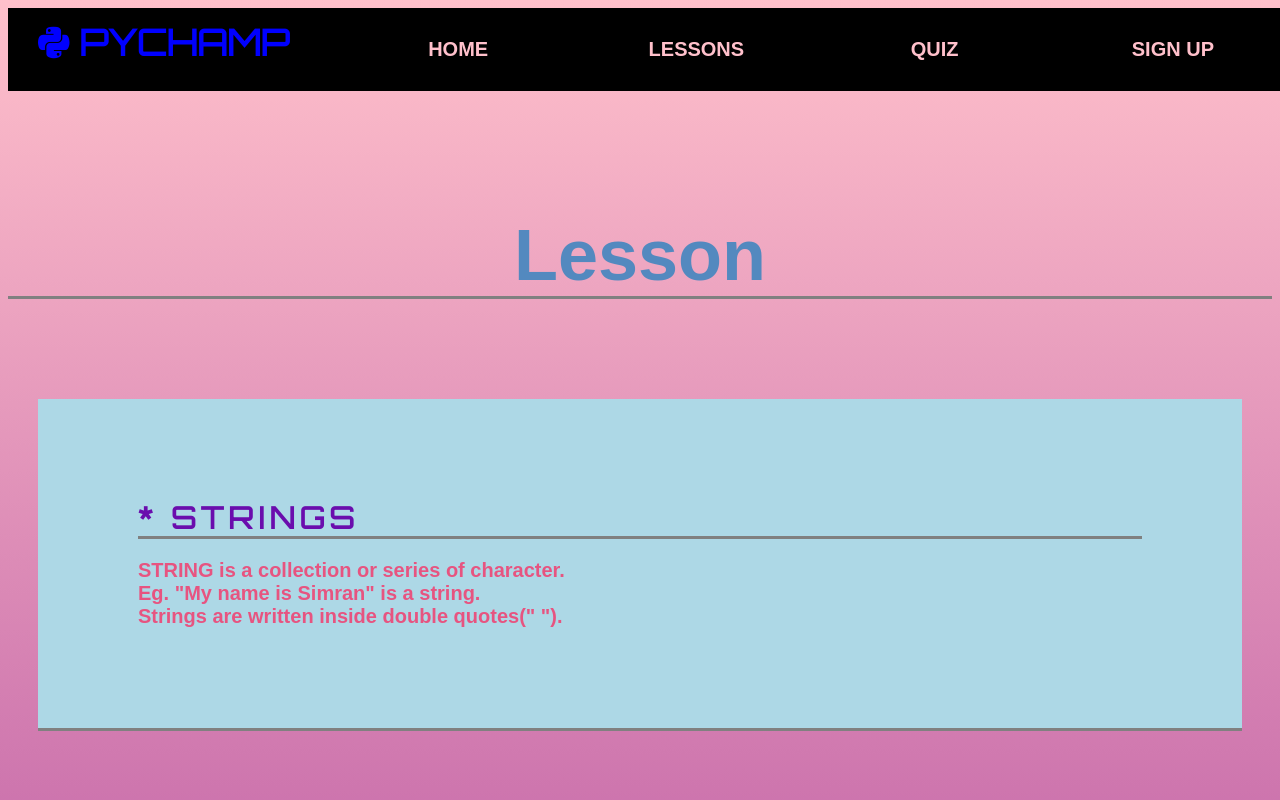
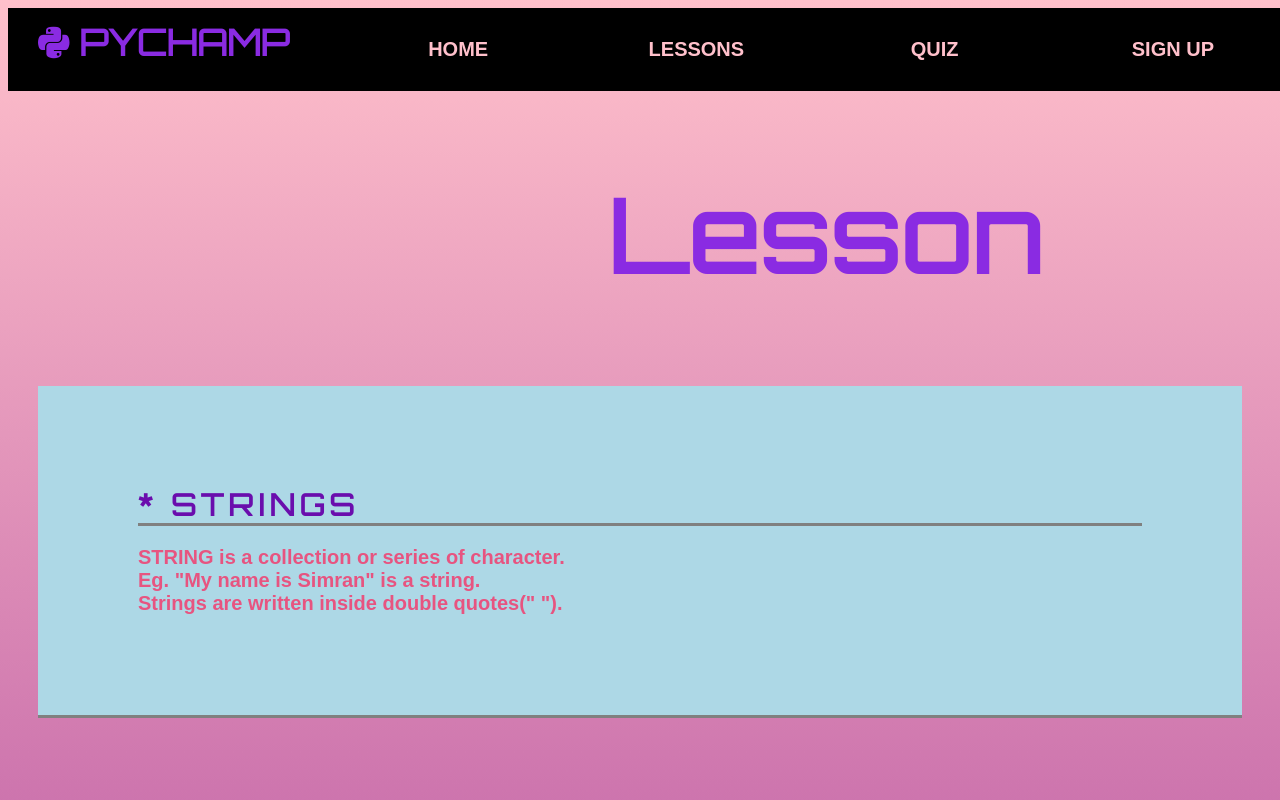
Before and after one commit to Castella1313/PYCHAMP, a plain HTML site: page lesson.html in a window 1280 px wide. Shown: the top 800 px of the page. Drawn offline with nearby package versions, Linux system fonts and the light colour scheme; a web font is replaced by a local one.

Commit message:
animation added

```diff
--- a/lesson.html
+++ b/lesson.html
@@ -5,8 +5,9 @@
 <link href="https://fonts.googleapis.com/css?family=Gayathri&display=swap" rel="stylesheet">
 <link href="https://fonts.googleapis.com/css?family=Orbitron&display=swap" rel="stylesheet">
 <link href="https://fonts.googleapis.com/css?family=Lacquer&display=swap" rel="stylesheet">
+<link href='https://fonts.googleapis.com/css?family=Orbitron' rel='stylesheet'>
 <script src="https://kit.fontawesome.com/95dfb992ec.js" crossorigin="anonymous"></script>
-
+<script src="https://cdnjs.cloudflare.com/ajax/libs/animejs/2.0.2/anime.min.js"></script>
 	</head>
 	<body>
 
@@ -33,7 +34,26 @@
 		  <br>
 
 
-		<p class="lessons">Lesson</p>
+		<p class="ml2">Lesson</p>
+		<script>var textWrapper = document.querySelector('.ml2');
+			textWrapper.innerHTML = textWrapper.textContent.replace(/\S/g, "<span class='letter'>$&</span>");
+
+			anime.timeline({loop: true})
+			  .add({
+				targets: '.ml2 .letter',
+				scale: [4,1],
+				opacity: [0,1],
+				translateZ: 0,
+				easing: "easeOutExpo",
+				duration: 950,
+				delay: (el, i) => 70*i
+			  }).add({
+				targets: '.ml2',
+				opacity: 0,
+				duration: 1000,
+				easing: "easeOutExpo",
+				delay: 1000
+			  });</script>
 		<div class="lesson">
 			<div class="def">* STRINGS</div>
 			<div class="con">STRING is a collection or series of character. <br> Eg. "My name is Simran" is a string.<br>
--- a/project.css
+++ b/project.css
@@ -301,17 +301,36 @@ footer div{
 	margin-top:100px;
 
 }
-.lessons{
+
+
+/* .lessons{
 	color:white;
 	animation-name:py;
-	animation-duration:3s;
+	animation-duration:8s;
 	animation-delay:1s;
 	animation-iteration-count:infinite;
 	text-align:center;
 	animation-direction:alternate;
 	margin-top:100px;
 	border-bottom:3px solid gray;
+	animation: type 4s steps(22);
+	overflow:hidden;
+	white-space: nowrap;
+	font-family:consolas;
+	border-right:4px solid black;
+	width:22ch;
 }
+@keyframes type {
+	0%{
+		width:0ch;
+	}
+	100%{
+		width:7ch;
+	}
+	from {background-color: red;}
+	to {background-color: yellowgreen;}
+	} */
+
 .def{
 	color:#6A0DAD;
 	font-size:30px;
@@ -398,3 +417,37 @@ input:focus{
 	box-shadow:4px 4px 4px 4px blue;
 
 }
+.ml2 {
+	font-weight: 900;
+	font-size: 3.6em;
+	margin-left: 600px;
+
+
+
+
+
+	}
+	@keyframes py{
+		0% {color:red;}
+		20% {color:pink;}
+		40% {color:yellow;}
+		60%{color:blueviolet;}
+		80%{color:rgb(238, 144, 144);}
+		100%{color:rgb(0, 38, 255);}
+
+	}
+
+
+  .ml2 .letter {
+	display: inline-block;
+	line-height: 1em;
+	color: black;
+	letter-spacing: 2px;
+	font-size: 100px;
+
+	animation-name:py;
+		animation-duration:5s;
+		animation-delay:2s;
+		animation-iteration-count:infinite;
+		font-family: 'Orbitron', sans-serif;
+  }
```
